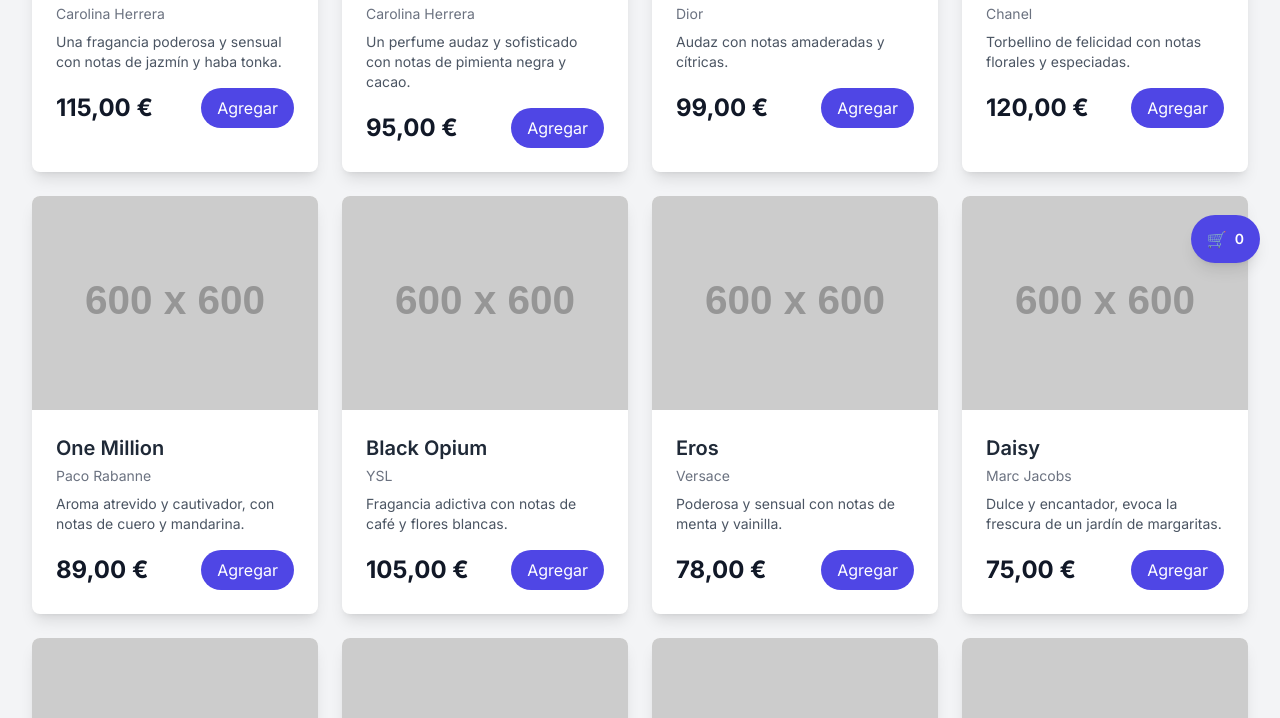
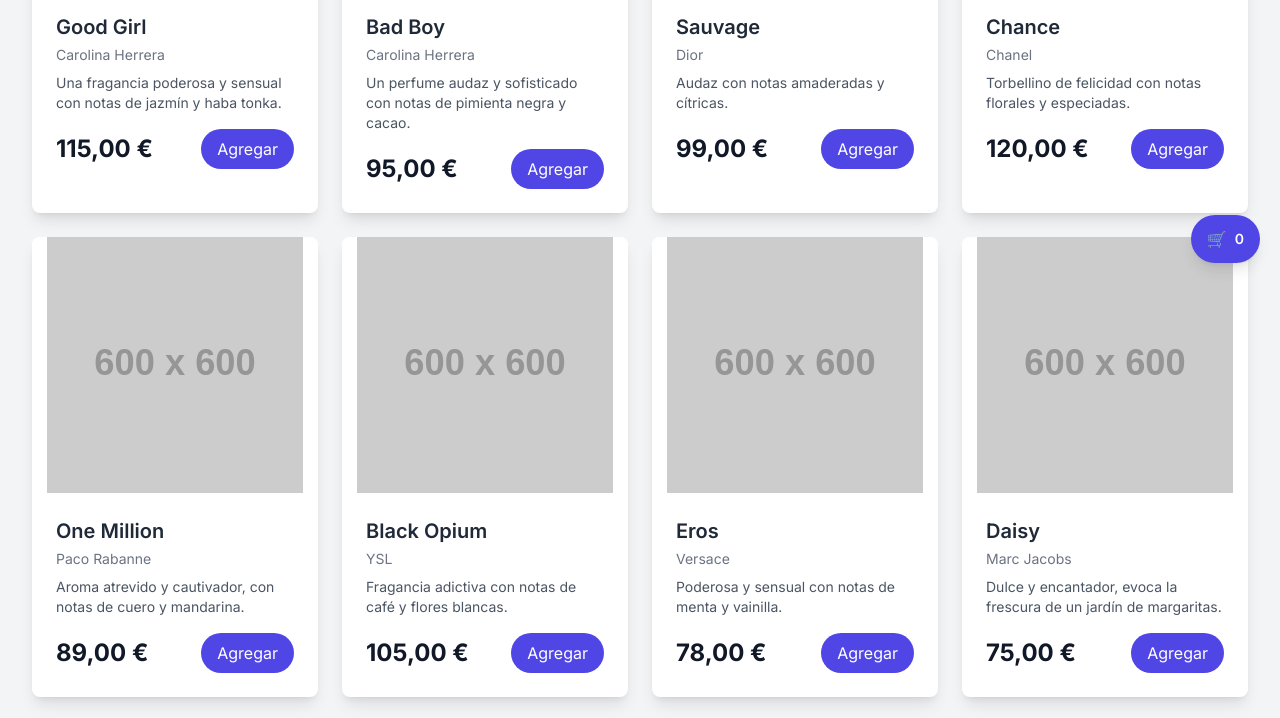
Before and after one commit to nicolasss0312/catalogo, a plain HTML site: page index.html in a window 1280 px wide. Shown: the part 517-1235 px from the top of the page. Drawn offline with nearby package versions, Linux system fonts and the light colour scheme; placeholder pictures from the web are drawn by us.

Commit message:
imagenes

```diff
--- a/index.html
+++ b/index.html
@@ -70,7 +70,7 @@
         <button id="modal-close" class="p-2 rounded hover:bg-gray-100" aria-label="Cerrar">✕</button>
       </div>
       <div class="p-6 grid gap-4 sm:grid-cols-2">
-        <img id="modal-img" src="" alt="" class="w-full h-56 object-cover rounded" />
+        <img id="modal-img" src="" alt="" class="w-full h-56 object-contain" />
         <div>
           <p id="modal-brand" class="text-sm font-medium text-gray-500 mb-1"></p>
           <p id="modal-desc" class="text-sm text-gray-700 mb-3"></p>
--- a/js/app.js
+++ b/js/app.js
@@ -130,7 +130,6 @@ function paginate(list, page = 1, size = pageSize) {
   const start = (page - 1) * size;
   return list.slice(start, start + size);
 }
-
 // ====== Render ======
 function renderPerfumes(list) {
   container.innerHTML = '';
@@ -157,18 +156,20 @@ function renderPerfumes(list) {
     return;
   }
 
-  // Tarjetas con imagen uniforme (aspect-ratio)
+  // Tarjetas
   pageItems.forEach(p => {
     const card = document.createElement('article');
     card.className = 'card bg-white rounded-lg shadow-lg overflow-hidden transition-transform duration-300';
+
     card.innerHTML = `
       <button class="relative w-full group" aria-label="Abrir detalle de ${p.name}">
-        <div class="relative w-full overflow-hidden bg-white" style="aspect-ratio: ${CARD_ASPECT};">
+        <!-- Alto fijo: la tarjeta NO cambia de tamaño -->
+        <div class="w-full h-64 bg-white overflow-hidden flex items-center justify-center">
           <img
             loading="lazy"
-            src="${resolveImageURL(p.image)}"
+            src="${p.image}"
             alt="Perfume ${p.name}"
-            class="absolute inset-0 w-full h-full object-cover group-hover:scale-105 transition-transform duration-300"
+            class="max-h-full max-w-full object-contain transition-transform duration-300 group-hover:scale-105"
             onerror="this.src='https://placehold.co/600x600?text=Sin+imagen'"
           />
         </div>
@@ -192,7 +193,6 @@ function renderPerfumes(list) {
     container.appendChild(card);
   });
 }
-
 // ====== Debounce inputs ======
 let debounceId;
 [q, min, max, sort].forEach(el => {
```
